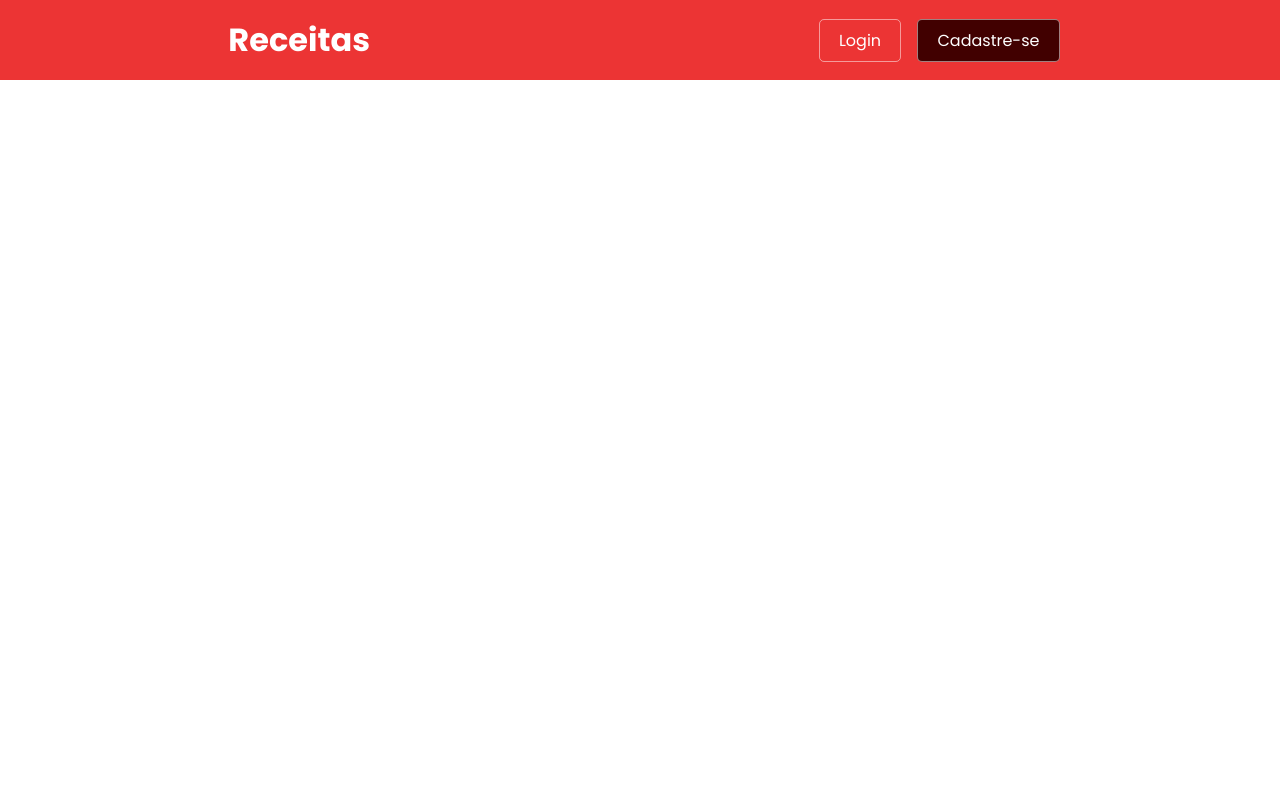
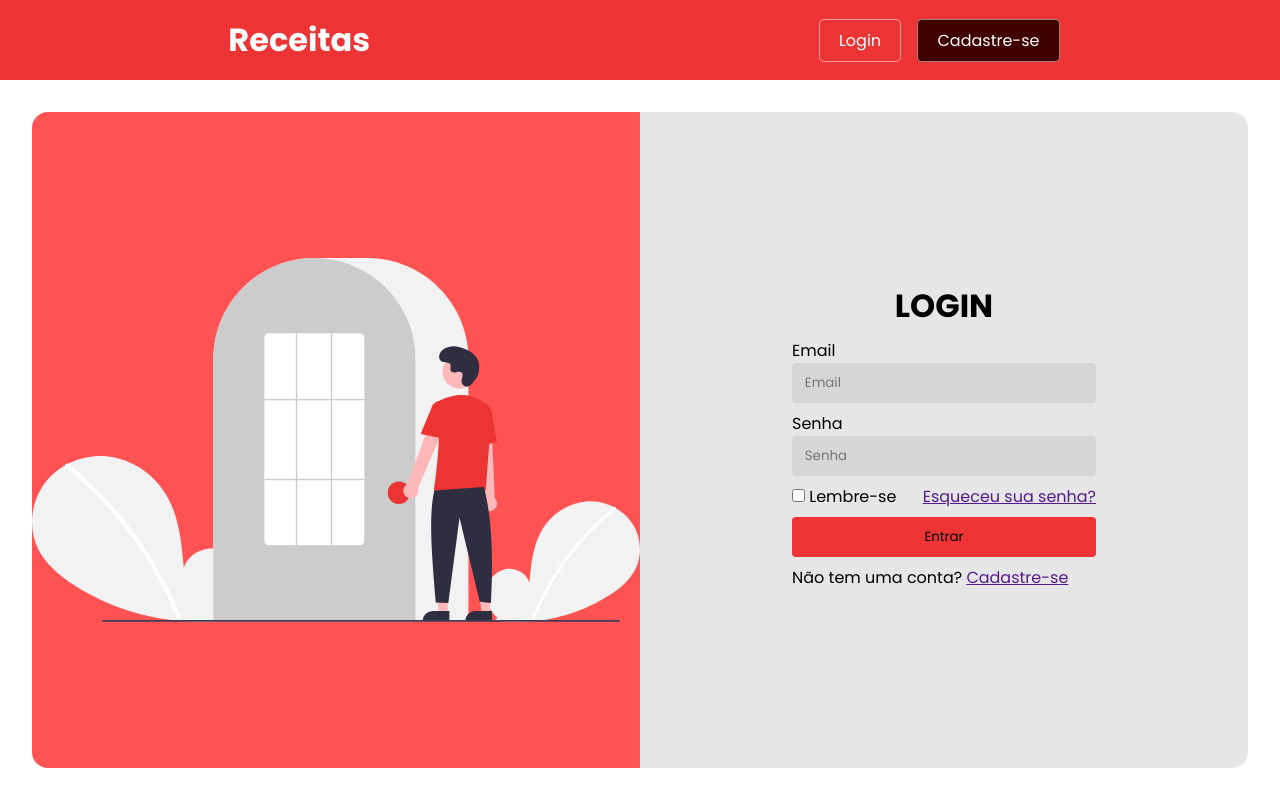
Before and after one commit to Matheuspgonsalves/catalogo_de_receita, a React (Vite) app in the folder frontend/catalogo-receitas/: page / in a window 1280 px wide. Built offline with nearby package versions, Linux system fonts and the light colour scheme.

Commit message:
Adicionado imagem para a tela de login e criado a tela de login

```diff
--- /dev/null
+++ b/frontend/catalogo-receitas/src/pages/Login/Login.css
@@ -0,0 +1,85 @@
+/* Div de imagem */
+.container-login {
+    width: 100%;
+    height: 90vh;
+    display: flex;
+    padding: 2rem;
+    border-radius: 1rem;
+}
+
+.img-box {
+    width: 50%;
+    height: 100%;
+    background-color: #ff5353;
+    display: flex;
+    justify-content: center;
+    align-items: center;
+    border-radius: 1rem 0 0 1rem;
+}
+
+.img-box img {
+    width: 100%;
+
+}
+
+/* div do formulario */
+
+.content-box {
+    width: 50%;
+    height: 100%;
+    display: flex;
+    align-items: center;
+    justify-content: center;
+    background-color: #e6e6e6;
+    border-radius: 0 1rem 1rem 0;
+}
+
+.form-box {
+    width: 50%;
+    display: flex;
+    flex-direction: column;
+    align-items: center;
+    justify-content: center;
+}
+
+.form-box h2 {
+    font-weight: 700;
+    font-size: 2rem;
+}
+
+form {
+    width: 100%;
+}
+
+.input-box {
+    width: 100%;
+    display: flex;
+    flex-direction: column;
+    margin-top: 0.5rem;
+    margin-bottom: 0.5rem;
+}
+
+.input-box input {
+    width: 100%;
+    height: 40px;
+    border: none;
+    border-radius: 4px;
+    padding: 0.3rem 0.8rem;
+    background-color: rgb(214, 214, 214);
+}
+
+.remember {
+    width: 100%;
+    display: flex;
+    justify-content: space-between;
+}
+
+.submit input{
+    background-color: #ec3434;
+    transition: all .3s;
+    cursor: pointer;
+}
+
+.submit input:hover {
+    background-color: #ec343460;
+}
--- a/frontend/catalogo-receitas/src/pages/Login/Login.jsx
+++ b/frontend/catalogo-receitas/src/pages/Login/Login.jsx
@@ -1,9 +1,47 @@
 import Navbar from "../../components/Navbar/Navbar";
-
+import './Login.css'
+import loginImage from '../../assets/images/background/login.svg'
 const Login = () => {
     return(
         <>
             <Navbar />
+            <div className="container-login">
+                <div className="img-box">
+                    <img src={loginImage} alt="imagem" />
+                </div>
+
+                <div className="content-box">
+                    <div className="form-box">
+                        <h2>LOGIN</h2>
+                        <form action="">
+                            <div className="input-box">
+                                <span>Email</span>
+                                <input type="email" name="email" id="email" placeholder="Email" />
+                            </div>
+
+                            <div className="input-box">
+                                <span>Senha</span>
+                                <input type="senha" name="senha" id="senha" placeholder="Senha" />
+                            </div>
+
+                            <div className="remember">
+                                <label>
+                                    <input type="checkbox" name="remember" id="remember" /> Lembre-se
+                                </label>
+                                <a href="">Esqueceu sua senha?</a>
+                            </div>
+
+                            <div className="input-box submit" >
+                                <input type="submit" value="Entrar" />
+                            </div>
+
+                            <div className="input-box">
+                                <p>Não tem uma conta? <a href="">Cadastre-se</a></p>
+                            </div>
+                        </form>
+                    </div>
+                </div>
+            </div>
         </>
     )
 }
```
Also changed, not shown: frontend/catalogo-receitas/src/assets/images/background/login.svg (added), 1 other file (tests, documents, lock files or other folders).
